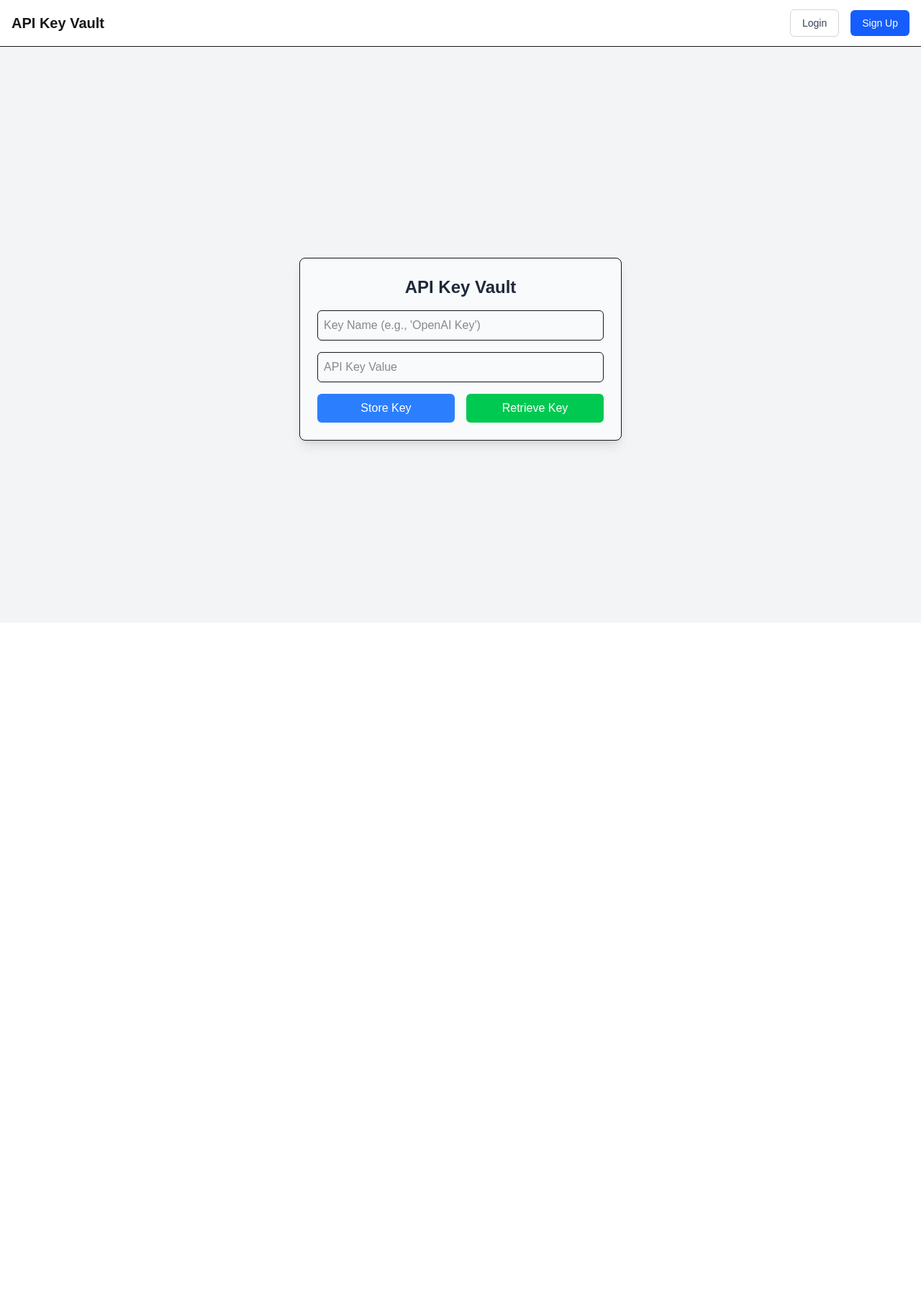
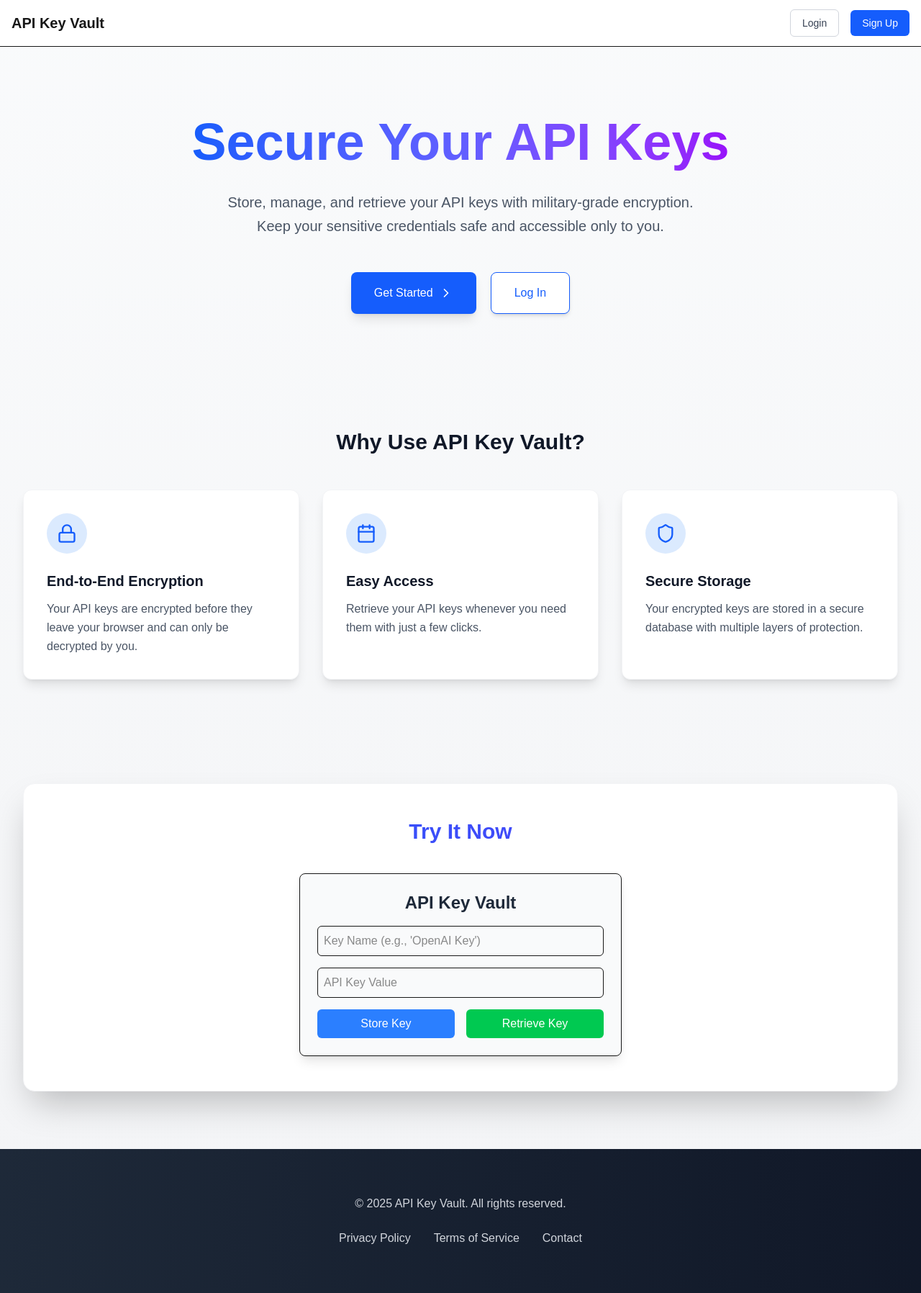
Before and after one commit to A-Shalchian/api-key-vault, a Next.js app: page / in a window 1280 px wide. Shown: the whole page at 72% size. Before the commit the page ends 865 px from the top, so only its background shows below. Built offline with nearby package versions, Linux system fonts and the light colour scheme; no server answers.

Commit message:
updated the homepage with a clean ui

```diff
--- a/app/page.tsx
+++ b/app/page.tsx
@@ -1,9 +1,83 @@
+import Link from 'next/link';
 import KeyVault from './components/KeyVault';
+import { Lock, Calendar, Shield, ChevronRight } from 'lucide-react';
 
 export default function Home() {
   return (
-    <main className="flex min-h-screen flex-col items-center justify-center p-24 bg-gray-100">
-      <KeyVault />
+    <main className="min-h-screen bg-gradient-to-b from-gray-50 to-gray-100">
+      {/* Hero Section */}
+      <section className="py-24 px-4 sm:px-6 lg:px-8 max-w-7xl mx-auto">
+        <div className="text-center">
+          <h1 className="text-5xl md:text-6xl lg:text-7xl font-extrabold text-gray-900 mb-8">
+            <span className="bg-clip-text text-transparent bg-gradient-to-r from-blue-600 via-indigo-500 to-purple-600">
+              Secure Your API Keys
+            </span>
+          </h1>
+          <p className="text-xl text-gray-600 max-w-2xl mx-auto mb-12 leading-relaxed">
+            Store, manage, and retrieve your API keys with military-grade encryption.
+            Keep your sensitive credentials safe and accessible only to you.
+          </p>
+          <div className="flex flex-col sm:flex-row justify-center gap-5">
+            <Link href="/signup" className="group px-8 py-4 rounded-lg bg-blue-600 text-white font-medium hover:bg-blue-700 transition-all shadow-lg hover:shadow-xl flex items-center justify-center space-x-2">
+              <span>Get Started</span>
+              <ChevronRight className="h-5 w-5 group-hover:translate-x-1 transition-transform" />
+            </Link>
+            <Link href="/login" className="px-8 py-4 rounded-lg bg-white text-blue-600 font-medium border border-blue-600 hover:bg-blue-50 transition-all shadow-md hover:shadow-lg">
+              Log In
+            </Link>
+          </div>
+        </div>
+      </section>
+
+      {/* Features Section */}
+      <section className="py-16 px-4 sm:px-6 lg:px-8 max-w-7xl mx-auto">
+        <h2 className="text-3xl font-bold text-center text-gray-900 mb-12">Why Use API Key Vault?</h2>
+        <div className="grid grid-cols-1 md:grid-cols-3 gap-8">
+          <div className="bg-white p-8 rounded-xl shadow-lg hover:shadow-xl transition-shadow duration-300 border border-gray-100">
+            <div className="w-14 h-14 bg-blue-100 rounded-full flex items-center justify-center mb-6">
+              <Lock className="h-7 w-7 text-blue-600" />
+            </div>
+            <h3 className="text-xl font-semibold text-gray-900 mb-3">End-to-End Encryption</h3>
+            <p className="text-gray-600 leading-relaxed">Your API keys are encrypted before they leave your browser and can only be decrypted by you.</p>
+          </div>
+          <div className="bg-white p-8 rounded-xl shadow-lg hover:shadow-xl transition-shadow duration-300 border border-gray-100">
+            <div className="w-14 h-14 bg-blue-100 rounded-full flex items-center justify-center mb-6">
+              <Calendar className="h-7 w-7 text-blue-600" />
+            </div>
+            <h3 className="text-xl font-semibold text-gray-900 mb-3">Easy Access</h3>
+            <p className="text-gray-600 leading-relaxed">Retrieve your API keys whenever you need them with just a few clicks.</p>
+          </div>
+          <div className="bg-white p-8 rounded-xl shadow-lg hover:shadow-xl transition-shadow duration-300 border border-gray-100">
+            <div className="w-14 h-14 bg-blue-100 rounded-full flex items-center justify-center mb-6">
+              <Shield className="h-7 w-7 text-blue-600" />
+            </div>
+            <h3 className="text-xl font-semibold text-gray-900 mb-3">Secure Storage</h3>
+            <p className="text-gray-600 leading-relaxed">Your encrypted keys are stored in a secure database with multiple layers of protection.</p>
+          </div>
+        </div>
+      </section>
+
+      {/* Key Vault Tool Section */}
+      <section className="py-20 px-4 sm:px-6 lg:px-8 max-w-7xl mx-auto">
+        <div className="bg-white rounded-2xl shadow-2xl overflow-hidden border border-gray-100">
+          <div className="p-8 sm:p-12">
+            <h2 className="text-3xl font-bold text-center mb-10 bg-clip-text text-transparent bg-gradient-to-r from-blue-600 to-indigo-600">Try It Now</h2>
+            <KeyVault />
+          </div>
+        </div>
+      </section>
+
+      {/* Footer */}
+      <footer className="bg-gradient-to-r from-gray-800 to-gray-900 text-white py-16 px-4">
+        <div className="max-w-7xl mx-auto text-center">
+          <p className="mb-6 text-gray-300">© 2025 API Key Vault. All rights reserved.</p>
+          <div className="flex justify-center space-x-8">
+            <a href="#" className="text-gray-300 hover:text-white transition-colors hover:underline">Privacy Policy</a>
+            <a href="#" className="text-gray-300 hover:text-white transition-colors hover:underline">Terms of Service</a>
+            <a href="#" className="text-gray-300 hover:text-white transition-colors hover:underline">Contact</a>
+          </div>
+        </div>
+      </footer>
     </main>
   );
 }
```
